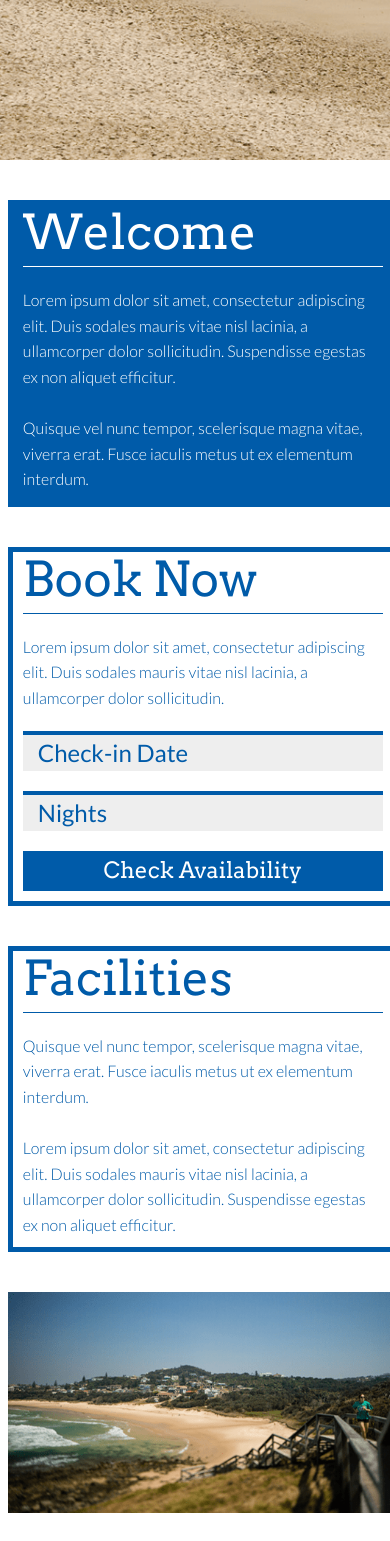
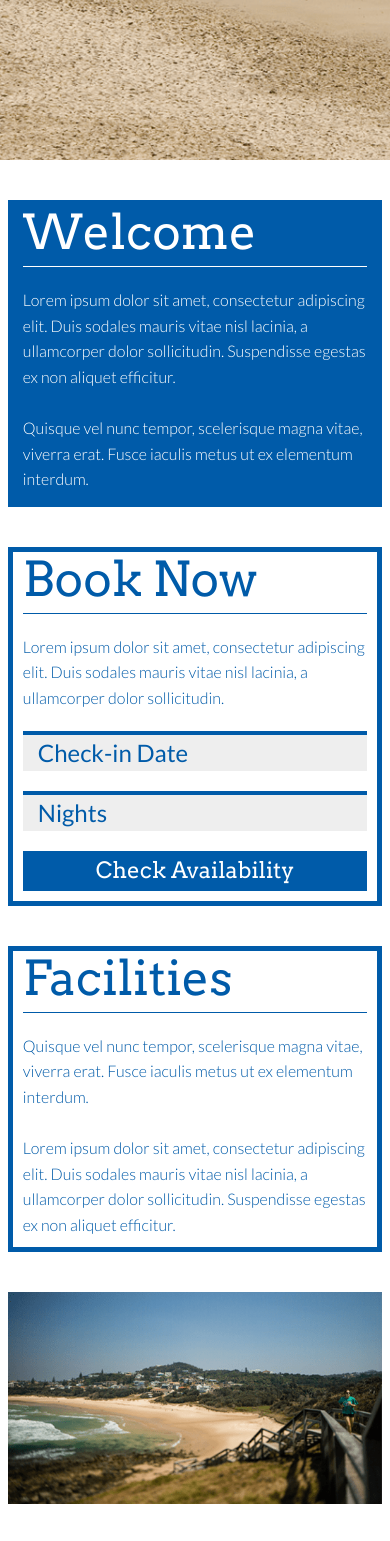
Before and after one commit to robbertcha/fastrack_test, a PHP site: page / in a window 390 px wide. Shown: the part 684-2225 px from the top of the page. Run offline with PHP 8.4, Linux system fonts and the light colour scheme; some libraries are stand-ins or nearby versions.

Commit message:
update the design

```diff
--- a/assets/css/style.css
+++ b/assets/css/style.css
@@ -110,7 +110,11 @@ footer ul#social_media > li > a {
       }
 
       #intro_cont .content_box, #intro_cont .content_img img {
-            width: 100%;max-width: 100%;height: auto;;
+            width: 96%;max-width: 96%;height: auto;;
+      }
+
+      #copyright, footer ul#social_media{
+            margin: 0px 10px;
       }
 }
 
```
